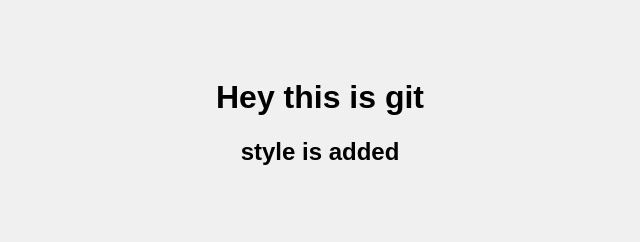
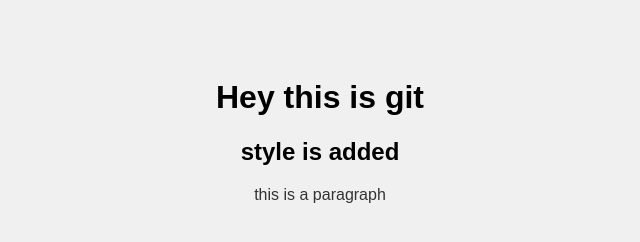
Before and after one commit to leon-03np/test, a plain HTML site: page index.html in a window 1280 px wide. Shown: the whole page, without its empty margins (320-960 px from the left). Drawn offline with Linux system fonts and the light colour scheme.

Commit message:
modified doc.

```diff
--- a/index.html
+++ b/index.html
@@ -11,10 +11,15 @@
             text-align: center;
             padding-top: 50px;
         }
+        p{
+            color: #333;
+            font-size: 16px;
+        }
     </style>
 </head>
 <body>
     <h1>Hey this is git</h1>
     <h2>style is added</h2>
+    <p>this is a paragraph</p>
 </body>
 </html>
```
